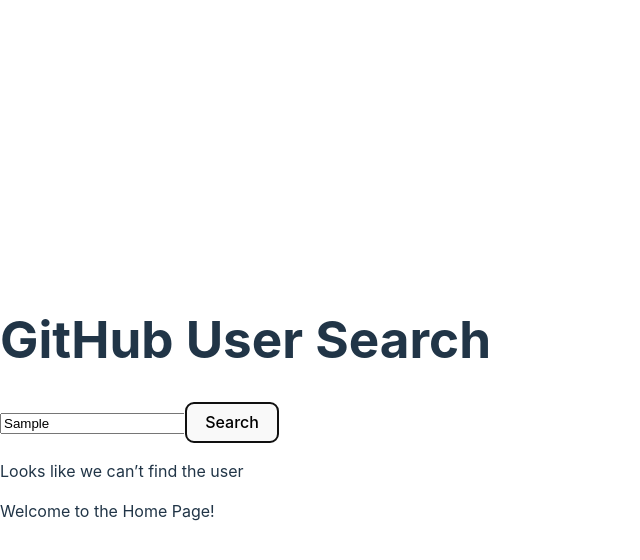
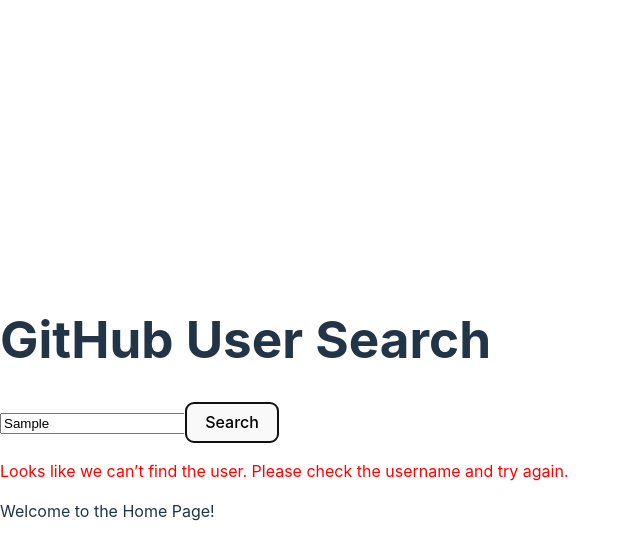
Before and after one commit to Tsi2216/alx-fe-reactjs, a React (Vite) app in the folder github-user-search/: page / in a window 1280 px wide. Both pictures are taken after typing "Sample" into the empty fields and a click on the button "Search". Shown: the top 560 px of the page, without its empty margins (0-640 px from the left). Built offline with nearby package versions, Linux system fonts and the light colour scheme; no server answers.

Commit message:
added Search.jsx

```diff
--- a/github-user-search/src/components/Search.jsx
+++ b/github-user-search/src/components/Search.jsx
@@ -20,7 +20,8 @@
             setUserData(data);
         } catch (err) {
             console.error(err); // Log the error for debugging
-            setError('Looks like we can’t find the user');
+            // Set a user-friendly error message
+            setError('Looks like we can’t find the user. Please check the username and try again.');
         } finally {
             setLoading(false);
         }
@@ -34,11 +35,12 @@
                     value={username}
                     onChange={handleInputChange}
                     placeholder="Enter GitHub username"
+                    required // Ensure the input is not empty
                 />
                 <button type="submit">Search</button>
             </form>
             {loading && <p>Loading...</p>}
-            {error && <p>{error}</p>}
+            {error && <p style={{ color: 'red' }}>{error}</p>} {/* Style the error message */}
             {userData && (
                 <div>
                     <img src={userData.avatar_url} alt={userData.login} style={{ width: '100px', height: '100px' }} />
```
